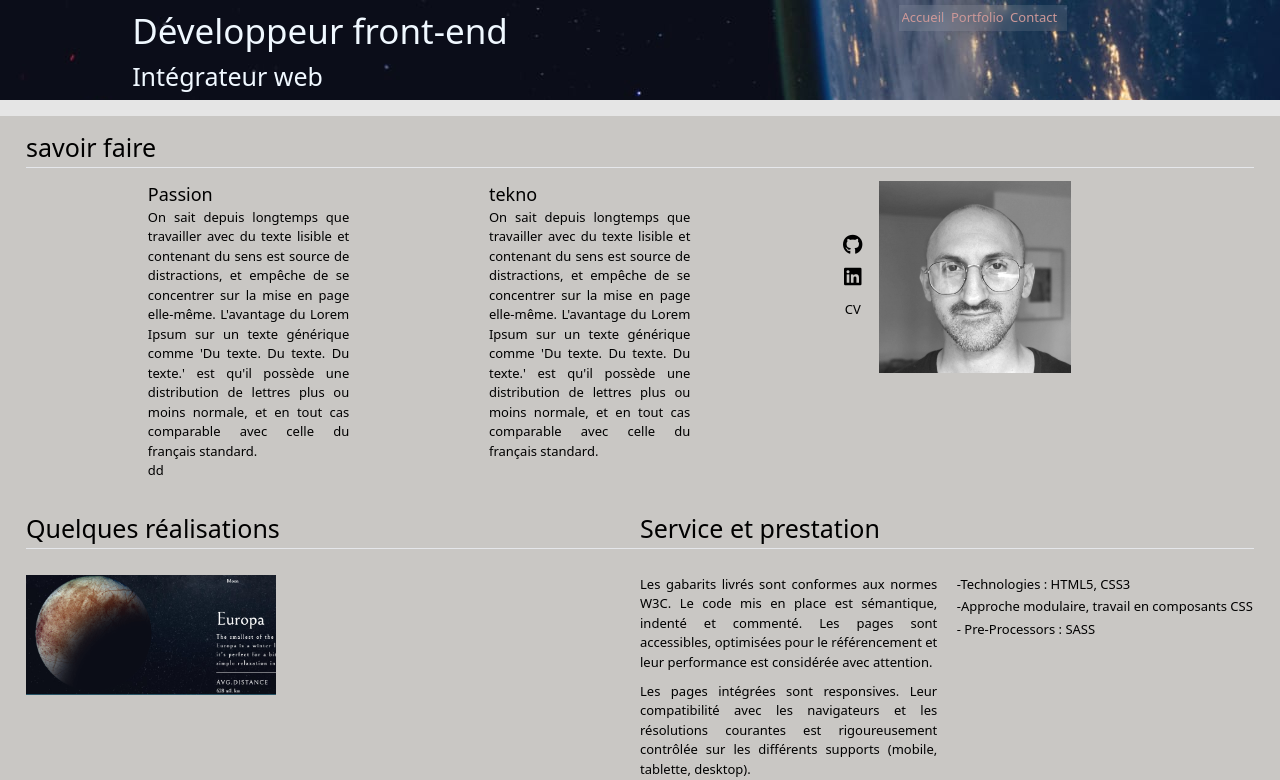
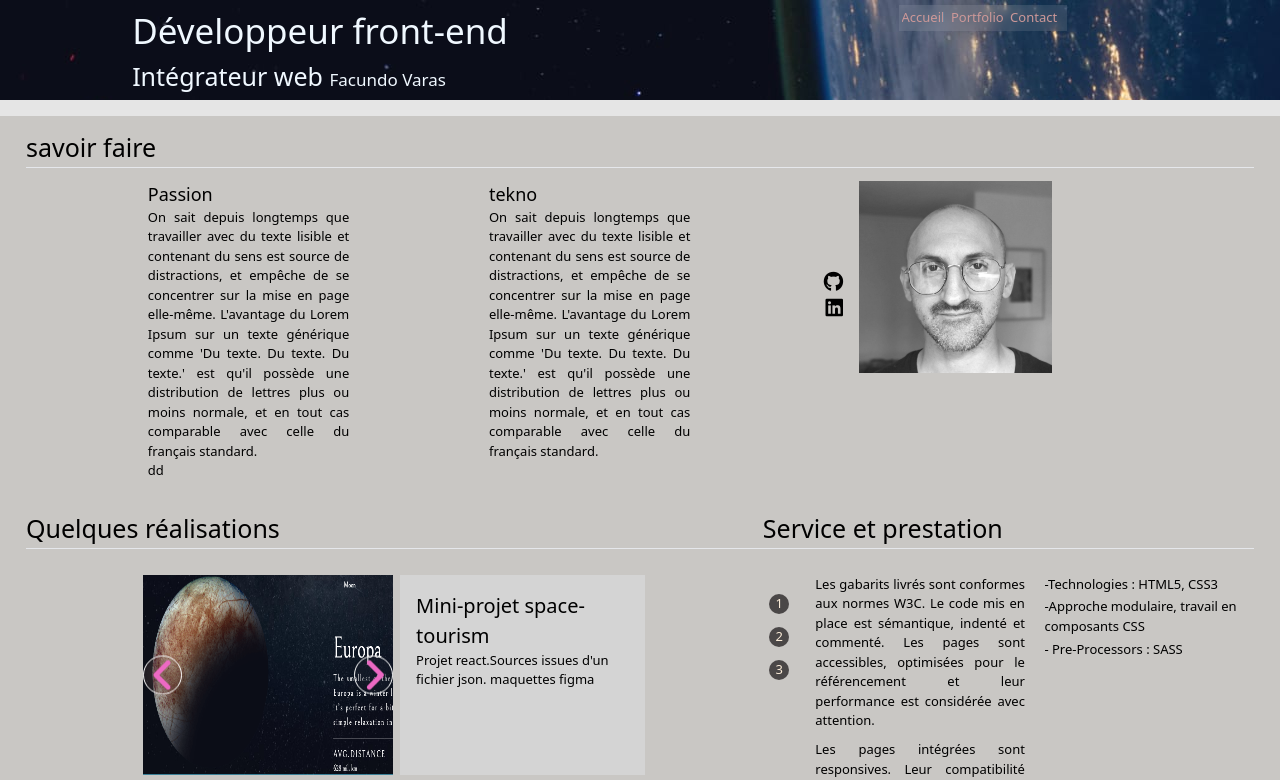
Before and after one commit to cundovar/portefolioReact, a React (Create React App) app: page / in a window 1280 px wide. Shown: the top 780 px of the page. Built offline with nearby package versions, Linux system fonts and the light colour scheme.

Commit message:
14 ajout tapaingtext

```diff
--- a/src/components/common/navbar/components/tritre/titre.js
+++ b/src/components/common/navbar/components/tritre/titre.js
@@ -1,14 +1,18 @@
 import React from "react";
 import { NavLink } from "react-router-dom";
+import Typewriter from "../../../../hooks/typewriter";
 
 const Titre = () => {
+
+
   return (
     <div className=" total-titre w-3/5 flex flex-col items-center justify-center">
-      <div>
+      <div className="">
         <NavLink to="/">
           <h1>Développeur front-end</h1>
-          <h3>Intégrateur web</h3>
+          <h3>Intégrateur web <Typewriter  text="Facundo Varas" delay={100}/>   </h3>
         </NavLink>
+
       </div>
     </div>
   );
--- /dev/null
+++ b/src/components/hooks/typewriter.js
@@ -0,0 +1,26 @@
+import React, { useEffect, useState } from "react";
+
+
+
+const Typewriter=({text,delay})=>{
+    const [currentText,setCurrentText]=useState('');
+    const [currentIndex, setCurrentIndex] = useState(0);
+
+    useEffect(() => {
+        if (currentIndex < text.length) {
+          const timeout = setTimeout(() => {
+            setCurrentText(prevText => prevText + text[currentIndex]);
+            setCurrentIndex(prevIndex => prevIndex + 1);
+          }, delay);
+
+          return () => clearTimeout(timeout);
+        }
+      }, [currentIndex, delay, text]);
+
+
+    return <span className="name">{currentText} </span>
+
+
+}
+
+export default Typewriter
--- a/src/components/pages/contact/contact.js
+++ b/src/components/pages/contact/contact.js
@@ -1,6 +1,6 @@
 import React from "react";
 import Animation from "./animation/animation";
-
+import Typewriter from "../../hooks/typewriter";
 import { FontAwesomeIcon } from "@fortawesome/react-fontawesome";
 import { faUser, faEnvelope, faGlobe, faMessage, faBuilding } from "@fortawesome/free-solid-svg-icons";
 
@@ -84,7 +84,7 @@ const Contact = () => {
 
           <div className="contact-text w-2/3 ">
             <div className="flex flex-col ">
-              <h4 className="space-y-5">écrivez votre message : </h4>
+              <h4 className="space-y-5"> <Typewriter  text="écrivez votre message :" delay={100}/>  </h4>
               <div className="flex flex-col items-center justify-center">
 
               <p className="relative mx-8 ">
--- a/src/components/pages/home/components/03competance/components/photo.js
+++ b/src/components/pages/home/components/03competance/components/photo.js
@@ -5,14 +5,14 @@ const Photo = () => {
     <div className="text_competence w-1/3 ">
 
       <div className="flex space-x-5 foto">
-        <div className="space-y-3 W-1/3 flex flex-col items-center justify-center">
-          <a href="https://github.com/cundovar" __blank>
-            <i className="fa-brands fa-github"></i>
+        <div className="space-y-3 W-1/3 flex flex-col items-center justify-center realtive">
+          <a href="https://github.com/cundovar" className="relative" >
+            <i className="fa-brands fa-github absolute top-0 right-0"></i>
           </a>
-          <a href="https://www.linkedin.com/in/facundo-varas/">
-            <i className="fa-brands fa-linkedin"></i>
+          <a href="https://www.linkedin.com/in/facundo-varas/ " className="relative">
+            <i className="fa-brands fa-linkedin absolute top-5 right-0"></i>
           </a>
-          <p>CV</p>
+
         </div>
         <div className="w-2/3 flex items-center justify-center ">
           <img src="/images/moi.jpg" />
--- a/src/components/pages/home/components/04portefolio/presentation/present.js
+++ b/src/components/pages/home/components/04portefolio/presentation/present.js
@@ -1,51 +1,53 @@
 import React from "react";
 import Realisation from "./realisation";
 
-const Present=()=>{
 
-
-    return(
+const Present = () => {
+  return (
     <div className="w-full flex flex-row-reverse">
-            <div className="w-1/2 ">
+      <div className="w-2/5 ">
         <div className="w-full border-b mb-8 ">
           <h3>Service et prestation</h3>
         </div>
         <div className="w-6/6 space-x-6  flex">
+          <div className="trois-boutons">
+            <ul className="flex  flex-col items-center justify-center">
+              <li className="boutons">1</li>
+              <li className="boutons">2</li>
+              <li className="boutons">3</li>
+            </ul>
+          </div>
           <div className="w-1/2 text-justify space-y-3">
-
-                    <p>Les gabarits livrés sont conformes aux normes W3C. Le code mis en place est sémantique, indenté et commenté. Les pages sont accessibles, optimisées pour le référencement et leur performance est considérée avec attention.</p>
-                    <p>Les pages intégrées sont responsives. Leur compatibilité avec les navigateurs et les résolutions courantes est rigoureusement contrôlée sur les différents supports (mobile, tablette, desktop).</p>
+            <p>
+              Les gabarits livrés sont conformes aux normes W3C. Le code mis en
+              place est sémantique, indenté et commenté. Les pages sont
+              accessibles, optimisées pour le référencement et leur performance
+              est considérée avec attention.
+            </p>
+            <p>
+              Les pages intégrées sont responsives. Leur compatibilité avec les
+              navigateurs et les résolutions courantes est rigoureusement
+              contrôlée sur les différents supports (mobile, tablette, desktop).
+            </p>
           </div>
           <div className="w-1/2 space-y-1">
             <p>-Technologies : HTML5, CSS3</p>
             <p>-Approche modulaire, travail en composants CSS </p>
             <p>- Pre-Processors : SASS</p>
             <p></p>
-
           </div>
         </div>
       </div>
-            <div className="w-1/2">
+      <div className="w-3/5">
         <div className="w-full border-b mb-8">
           <h3>Quelques réalisations</h3>
         </div>
         <div className="w-full space-y-3">
-                    <Realisation/>
-                </div>
-                <div className="trois-boutons">
-
-                    <ul className="flex space-x-5 items-center justify-center">
-
-                        <li className="boutons">1</li>
-                        <li className="boutons">2</li>
-                        <li className="boutons">3</li>
-
-                    </ul>
-                </div>
-
+          <Realisation />
         </div>
       </div>
-    )
-}
+    </div>
+  );
+};
 
-export default Present
+export default Present;
--- a/src/components/pages/home/components/04portefolio/presentation/realisation.js
+++ b/src/components/pages/home/components/04portefolio/presentation/realisation.js
@@ -1,5 +1,8 @@
 import React, { useState } from "react";
 import UseFetch from "../../../../../hooks/useFetch";
+import { FontAwesomeIcon } from "@fortawesome/react-fontawesome";
+import { faAngleRight } from "@fortawesome/free-solid-svg-icons";
+
 
 const Realisation = () => {
   const { data, error } = UseFetch("/realisation.json");
@@ -15,34 +18,37 @@ const Realisation = () => {
 
   const handlePrev = () => {
     setCurrentItem((prevItem) => (prevItem - 1 + data.length) % data.length);
+
   };
 
   return (
     <>
       {data.length > 0 && (
-        <div className="carousel-container">
-          <div className="carousel-item">
-            <div className="imgPortfolio">
+        <div className="carousel-container w-full  ">
+          <div className="carousel-item flex space-x-2 justify-center w-full">
+            <div className="imgPortfolio w-4/6 flex relative">
+            <button id="preview" className="absolute backdrop-blur-xl" onClick={handlePrev} disabled={currentItem === 0}>
+            <FontAwesomeIcon className="nextPre" icon={faAngleRight} rotation={180} style={{color: "#ec69c3",}} />
+            </button>
               <img src={data[currentItem].imageSrc} alt={data[currentItem].titre01} />
+            <button id="next" className="absolute backdrop-blur-xl" onClick={handleNext} disabled={currentItem === data.length - 1}>
+            <FontAwesomeIcon icon={faAngleRight} className="nextPre" style={{color: "#ec69c3",}} />
+            </button>
             </div>
-            <div className="">
+            <div className="bg-neutral-300 p-5 w-2/6">
               <div className="">
                 <h4>{data[currentItem].titre01}</h4>
                 <h5></h5>
               </div>
               <div className="">
-                <p>{data[currentItem].description01}</p>
+                <p> {data[currentItem].description01}</p>
                 <p></p>
               </div>
             </div>
           </div>
           <div className="carousel-buttons">
-            <button onClick={handlePrev} disabled={currentItem === 0}>
-              Previous
-            </button>
-            <button onClick={handleNext} disabled={currentItem === data.length - 1}>
-              Next
-            </button>
+
+
           </div>
         </div>
       )}
--- a/src/index.css
+++ b/src/index.css
@@ -96,6 +96,10 @@
   padding-top: 5px;
 }
 
+.name {
+  font-size: 17px;
+}
+
 .menu li {
   color: bisque;
   margin: 0 0.5rem 0 0;
@@ -183,8 +187,11 @@
   margin-left: 1rem;
 }
 
-.fa-brands {
+.fa-brands, .ff {
   font-size: 20px;
+}
+.fa-brands:hover, .ff:hover {
+  border: 1px solid rgb(236, 105, 195);
 }
 
 @media screen and (max-width: 800px) {
@@ -265,10 +272,53 @@ textarea {
   margin-top: 1rem;
 }
 .trois-boutons .boutons {
-  padding: 1rem;
+  display: flex;
+  justify-content: center;
+  align-items: center;
+  width: 20px;
+  height: 20px;
+  margin: 0.5rem;
+  padding: 0.5rem;
   border-radius: 50%;
   color: antiquewhite;
   background-color: rgb(74, 71, 71);
+}
+
+.imgPortfolio img {
+  z-index: 50;
+  width: 100%;
+}
+.imgPortfolio button {
+  color: aliceblue;
+  z-index: 99;
+}
+.imgPortfolio .nextPre {
+  font-size: 3rem;
+}
+.imgPortfolio #preview {
+  top: 50%;
+  border-radius: 50%;
+  transform: translateY(-50%);
+  padding: 0.5rem;
+  border: 1px solid white;
+  width: 3rem;
+  height: 3rem;
+  display: flex;
+  justify-content: center;
+  align-items: center;
+}
+.imgPortfolio #next {
+  top: 50%;
+  right: 0;
+  border-radius: 50%;
+  transform: translateY(-50%);
+  padding: 0.5rem;
+  border: 1px solid white;
+  width: 3rem;
+  height: 3rem;
+  display: flex;
+  justify-content: center;
+  align-items: center;
 }
 
 .main {
--- a/src/sass/competance/competance.scss
+++ b/src/sass/competance/competance.scss
@@ -10,8 +10,11 @@
     margin-left: 1rem;
 }
 
-.fa-brands{
+.fa-brands, .ff{
     font-size: 20px;
+    &:hover{
+        border: 1px solid rgb(236, 105, 195);
+    }
 }
 
 @media screen and (max-width:800px){
--- a/src/sass/navbar/navbar.scss
+++ b/src/sass/navbar/navbar.scss
@@ -18,6 +18,9 @@
     padding-top: 5px;
 
 
+}
+.name {
+    font-size:17px;
 }
 
 .menu   {
--- a/src/sass/portfolio/realisation/realisation.scss
+++ b/src/sass/portfolio/realisation/realisation.scss
@@ -9,10 +9,56 @@
     margin-top: 1rem;
 
     .boutons{
+        display: flex;
+        justify-content: center;
+        align-items: center;
 
-        padding:1rem;
+        width: 20px;
+        height: 20px;
+        margin: 0.5rem;
+        padding:0.5rem;
         border-radius:50% ;
         color: antiquewhite;
         background-color: rgb(74, 71, 71);
     }
 }
+
+.imgPortfolio {
+    img{
+        z-index: 50;
+        width: 100%;
+    }
+    button{
+        color: aliceblue;
+
+        z-index: 99;
+    }
+    .nextPre{
+          font-size: 3rem;
+    }
+    #preview{
+        top:50%;
+        border-radius: 50%;
+        transform: translateY(-50%);
+        padding: .5rem;
+       border: 1px solid white;
+       width: 3rem;
+       height: 3rem;
+       display: flex;
+       justify-content: center;
+       align-items: center;
+    }
+    #next{
+        top:50%;
+        right: 0;
+        border-radius: 50%;
+        transform: translateY(-50%);
+        padding: .5rem;
+       border: 1px solid white;
+       width: 3rem;
+       height: 3rem;
+       display: flex;
+       justify-content: center;
+       align-items: center;
+    }
+}
```
Also changed, not shown: 1 other file (tests, documents, lock files or other folders). Lines whose indentation alone changed are shown as unchanged.
